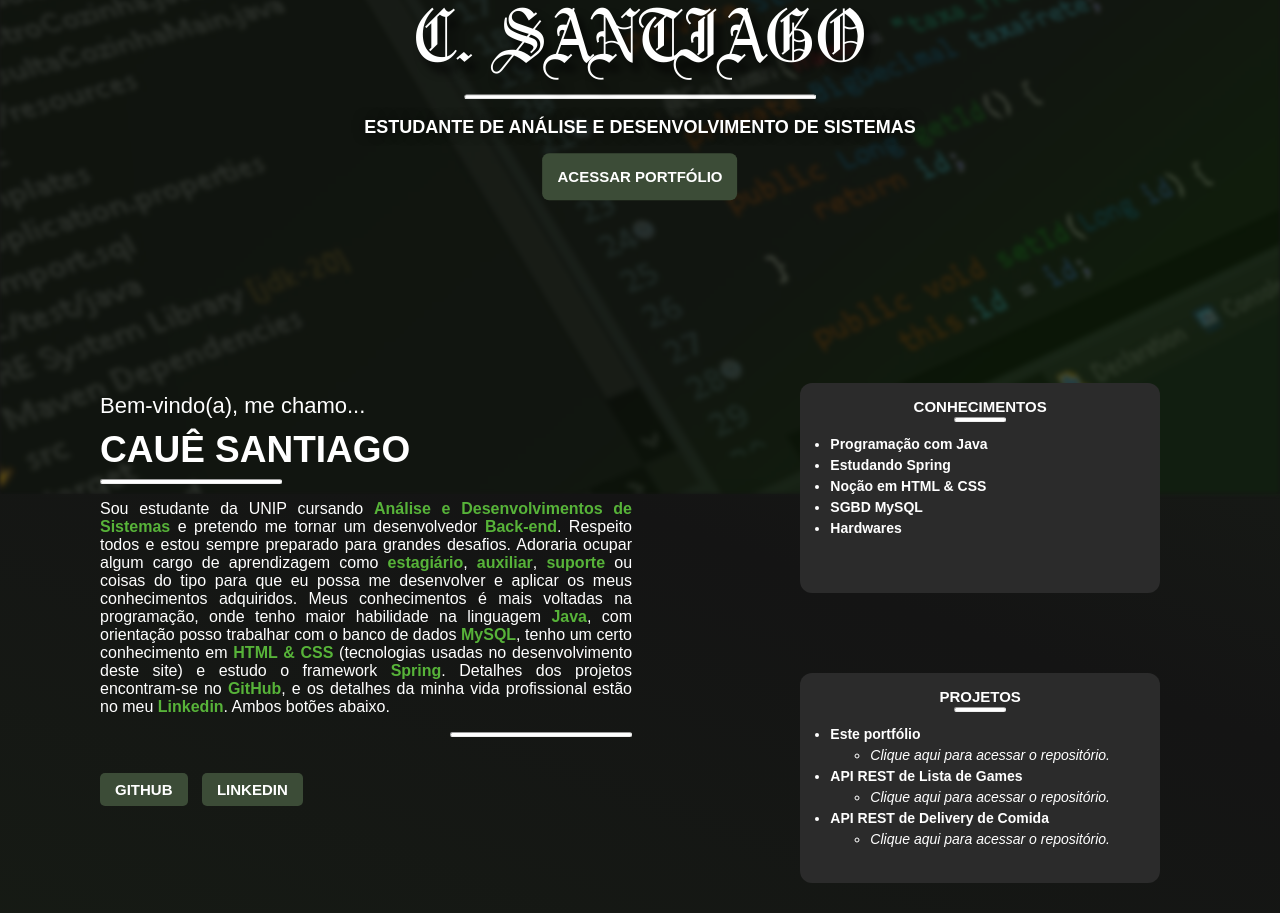
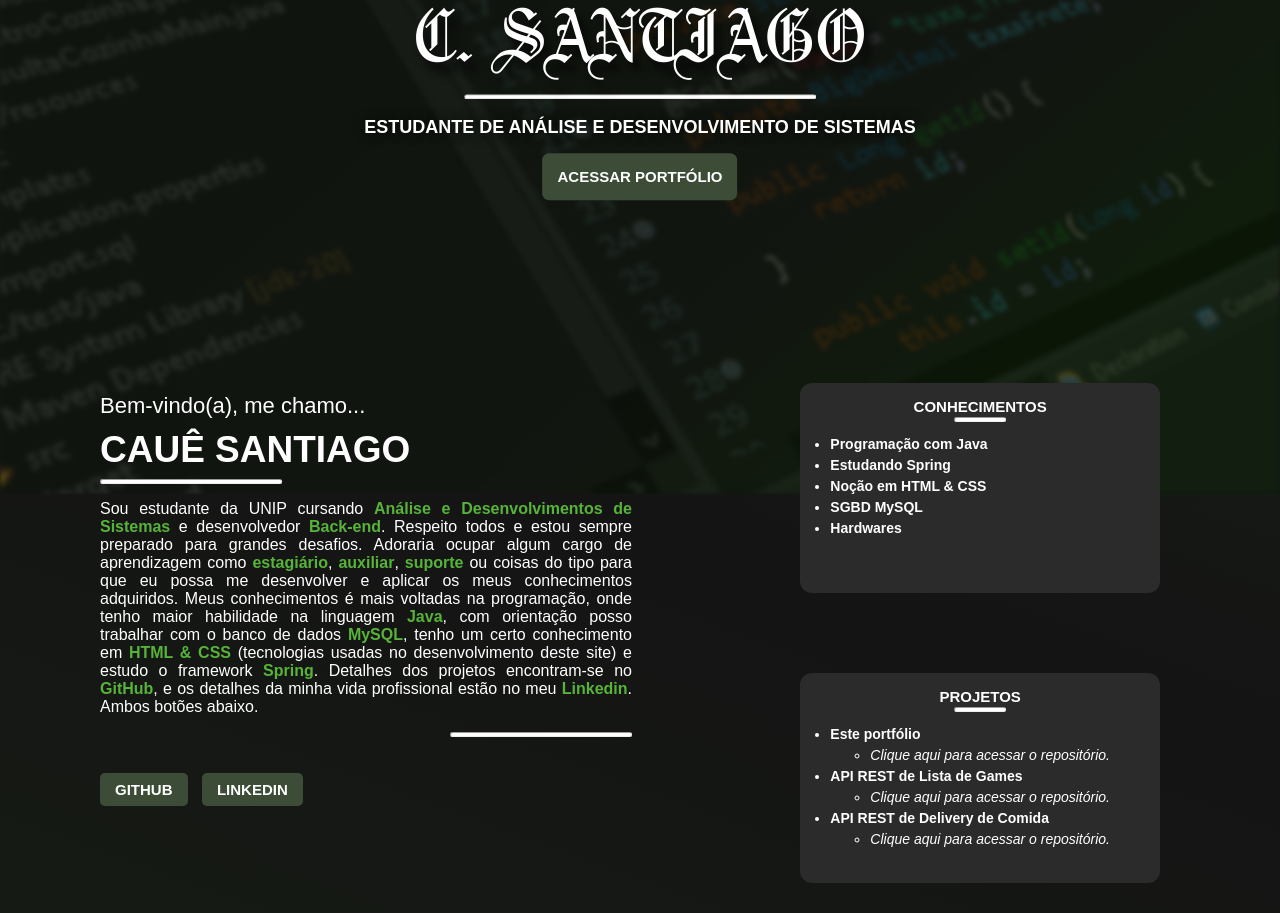
Before and after one commit to cssnobit/portfolio-site, a plain HTML site: page index.html in a window 1280 px wide. Shown: the part 306-1219 px from the top of the page. Drawn offline with Linux system fonts and the light colour scheme.

Commit message:
SOME ATT

```diff
--- a/index.html
+++ b/index.html
@@ -33,7 +33,7 @@
             <span>Bem-vindo(a), me chamo...</span>
             <div class="name2">CAUÊ SANTIAGO</div>
             <hr>
-            <p class="about-me">Sou estudante da UNIP cursando <span>Análise e Desenvolvimentos de Sistemas</span> e pretendo me tornar um desenvolvedor <span>Back-end</span>. Respeito todos e estou sempre preparado para grandes desafios. Adoraria ocupar algum cargo de aprendizagem como <span>estagiário</span>, <span>auxiliar</span>, <span>suporte</span> ou coisas do tipo para que eu possa me desenvolver e aplicar os meus conhecimentos adquiridos. Meus conhecimentos é mais voltadas na programação, onde tenho maior habilidade na linguagem <span>Java</span>, com orientação posso trabalhar com o banco de dados <span>MySQL</span>, tenho um certo conhecimento em <span>HTML & CSS</span> (tecnologias usadas no desenvolvimento deste site) e estudo o framework <span>Spring</span>. Detalhes dos projetos encontram-se no <span>GitHub</span>, e os detalhes da minha vida profissional estão no meu <span>Linkedin</span>. Ambos botões abaixo.</p>
+            <p class="about-me">Sou estudante da UNIP cursando <span>Análise e Desenvolvimentos de Sistemas</span> e desenvolvedor <span>Back-end</span>. Respeito todos e estou sempre preparado para grandes desafios. Adoraria ocupar algum cargo de aprendizagem como <span>estagiário</span>, <span>auxiliar</span>, <span>suporte</span> ou coisas do tipo para que eu possa me desenvolver e aplicar os meus conhecimentos adquiridos. Meus conhecimentos é mais voltadas na programação, onde tenho maior habilidade na linguagem <span>Java</span>, com orientação posso trabalhar com o banco de dados <span>MySQL</span>, tenho um certo conhecimento em <span>HTML & CSS</span> (tecnologias usadas no desenvolvimento deste site) e estudo o framework <span>Spring</span>. Detalhes dos projetos encontram-se no <span>GitHub</span>, e os detalhes da minha vida profissional estão no meu <span>Linkedin</span>. Ambos botões abaixo.</p>
             <hr style="margin-left: 350px;">
             <nav>
                 <a href="https://github.com/cssnobit/" target="_blank" class="networks-button">GITHUB</a>
```
